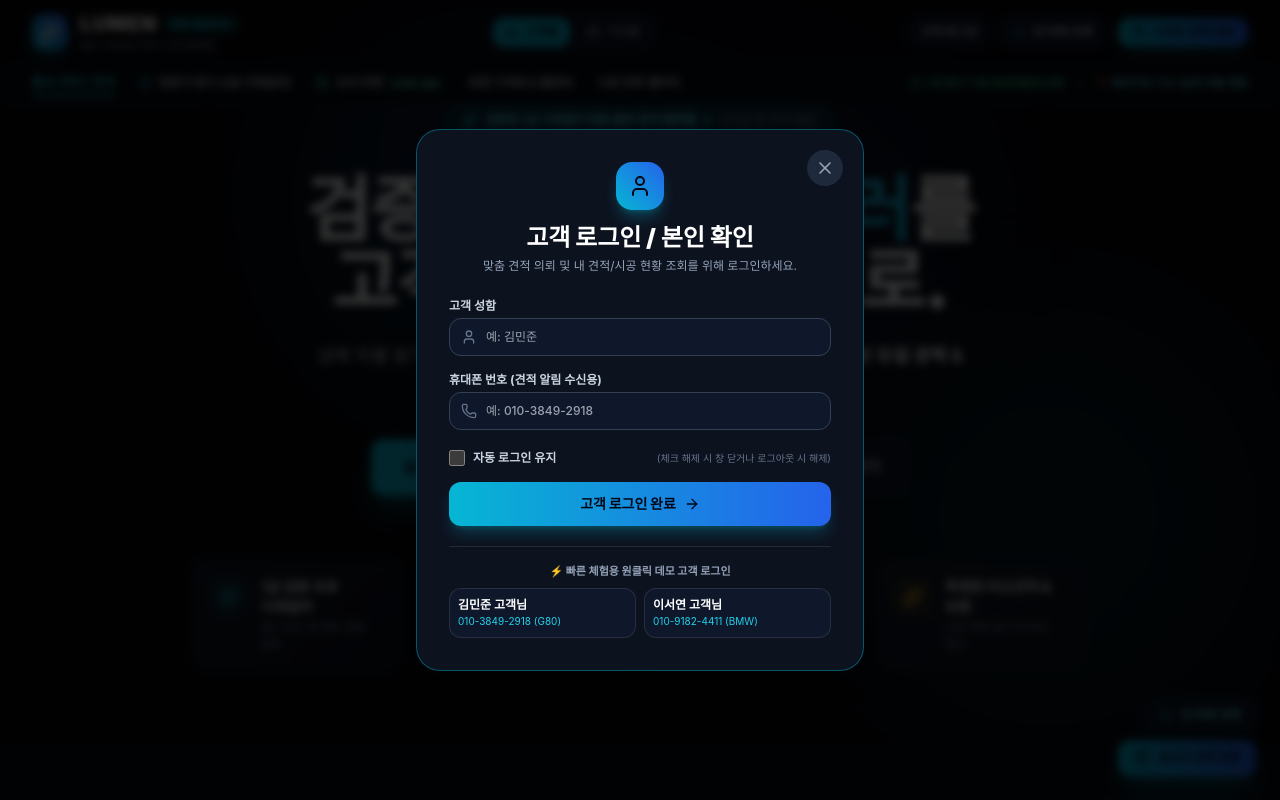
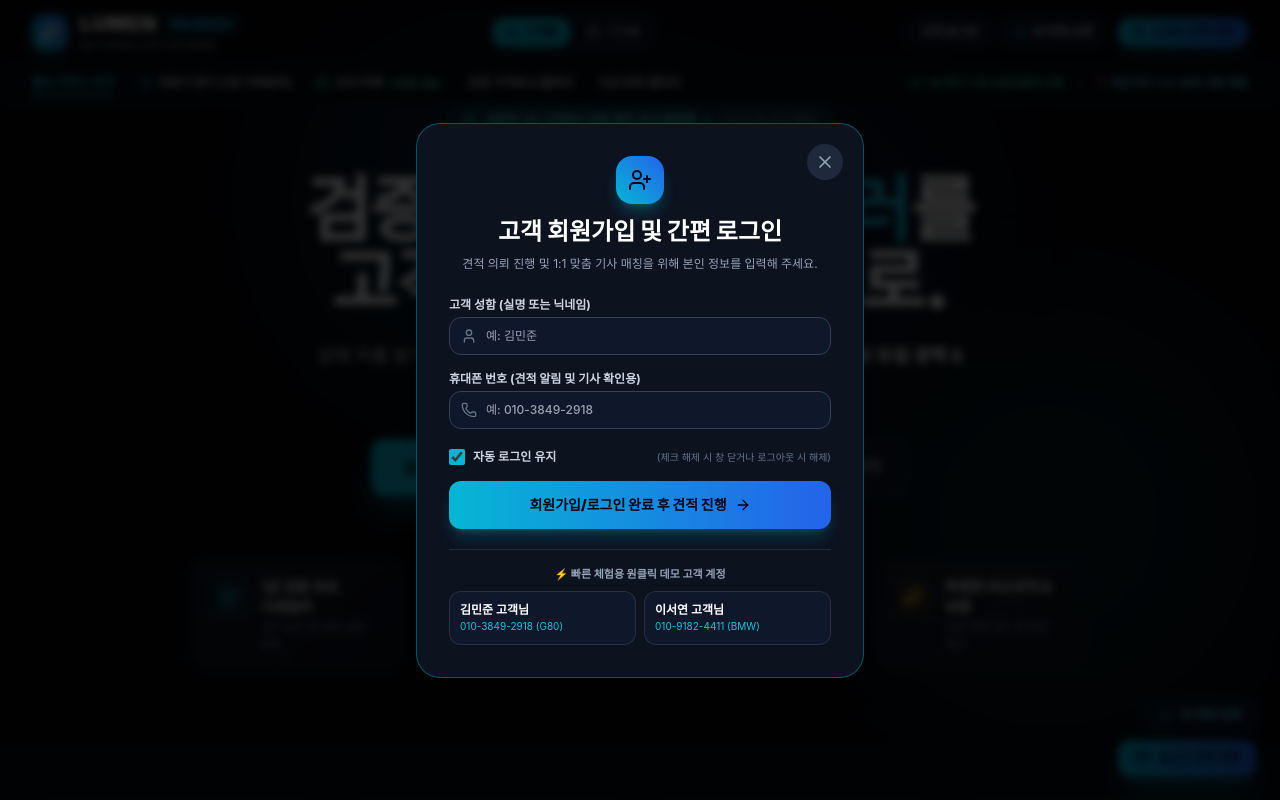
Before and after one commit to ankijung88-cloud/lumenDetail, a React (Vite) app: page / in a window 1280 px wide. Both pictures are taken after a click on the button "고객 로그인". Shown: the top 800 px of the page. Built offline with nearby package versions, Linux system fonts and the light colour scheme; a web font is replaced by a local one.

Commit message:
feat: enforce partner login gate on entry, allow free browsing on customer portal but require login/signup to submit quotes

```diff
--- a/src/components/CustomerAuthModal.jsx
+++ b/src/components/CustomerAuthModal.jsx
@@ -1,12 +1,18 @@
 import React, { useState } from 'react';
-import { User, Phone, ShieldCheck, CheckCircle2, Lock, X, Sparkles, ArrowRight } from 'lucide-react';
+import { User, Phone, ShieldCheck, CheckCircle2, Lock, X, Sparkles, ArrowRight, UserPlus } from 'lucide-react';
 import { loginCustomer } from '../utils/storage';
 import confetti from 'canvas-confetti';
 
-export const CustomerAuthModal = ({ isOpen, onClose, onSuccess }) => {
+export const CustomerAuthModal = ({
+  isOpen,
+  onClose,
+  onSuccess,
+  title = "고객 회원가입 및 간편 로그인",
+  subtitle = "견적 의뢰 진행 및 1:1 맞춤 기사 매칭을 위해 본인 정보를 입력해 주세요."
+}) => {
   const [name, setName] = useState('');
   const [phone, setPhone] = useState('');
-  const [rememberMe, setRememberMe] = useState(false);
+  const [rememberMe, setRememberMe] = useState(true); // default true for convenience
   const [error, setError] = useState('');
 
   if (!isOpen) return null;
@@ -52,11 +58,11 @@ export const CustomerAuthModal = ({ isOpen, onClose, onSuccess }) => {
         {/* Header */}
         <div className="text-center mb-6">
           <div className="w-12 h-12 rounded-2xl bg-gradient-to-tr from-cyan-500 to-blue-600 flex items-center justify-center mx-auto shadow-lg shadow-cyan-500/30 mb-3">
-            <User className="w-6 h-6 text-slate-950" />
+            <UserPlus className="w-6 h-6 text-slate-950" />
           </div>
-          <h3 className="text-2xl font-black text-white">고객 로그인 / 본인 확인</h3>
-          <p className="text-xs text-slate-400 mt-1">
-            맞춤 견적 의뢰 및 내 견적/시공 현황 조회를 위해 로그인하세요.
+          <h3 className="text-xl sm:text-2xl font-black text-white">{title}</h3>
+          <p className="text-xs text-slate-400 mt-1.5 leading-relaxed">
+            {subtitle}
           </p>
         </div>
 
@@ -69,7 +75,7 @@ export const CustomerAuthModal = ({ isOpen, onClose, onSuccess }) => {
         {/* Form */}
         <form onSubmit={handleSubmit} className="space-y-4 text-xs">
           <div>
-            <label className="block text-slate-300 font-bold mb-1">고객 성함</label>
+            <label className="block text-slate-300 font-bold mb-1">고객 성함 (실명 또는 닉네임)</label>
             <div className="relative">
               <User className="w-4 h-4 text-slate-500 absolute left-3 top-1/2 -translate-y-1/2" />
               <input
@@ -84,7 +90,7 @@ export const CustomerAuthModal = ({ isOpen, onClose, onSuccess }) => {
           </div>
 
           <div>
-            <label className="block text-slate-300 font-bold mb-1">휴대폰 번호 (견적 알림 수신용)</label>
+            <label className="block text-slate-300 font-bold mb-1">휴대폰 번호 (견적 알림 및 기사 확인용)</label>
             <div className="relative">
               <Phone className="w-4 h-4 text-slate-500 absolute left-3 top-1/2 -translate-y-1/2" />
               <input
@@ -114,9 +120,9 @@ export const CustomerAuthModal = ({ isOpen, onClose, onSuccess }) => {
 
           <button
             type="submit"
-            className="w-full py-3 rounded-xl bg-gradient-to-r from-cyan-500 to-blue-600 hover:from-cyan-400 hover:to-blue-500 text-slate-950 font-black text-sm shadow-lg shadow-cyan-500/25 flex items-center justify-center gap-2 transition-all hover:scale-[1.02] active:scale-[0.98]"
+            className="w-full py-3.5 rounded-xl bg-gradient-to-r from-cyan-500 to-blue-600 hover:from-cyan-400 hover:to-blue-500 text-slate-950 font-black text-sm shadow-lg shadow-cyan-500/25 flex items-center justify-center gap-2 transition-all hover:scale-[1.02] active:scale-[0.98]"
           >
-            <span>고객 로그인 완료</span>
+            <span>회원가입/로그인 완료 후 견적 진행</span>
             <ArrowRight className="w-4 h-4" />
           </button>
         </form>
@@ -124,22 +130,22 @@ export const CustomerAuthModal = ({ isOpen, onClose, onSuccess }) => {
         {/* 1-Click Demo Customer Accounts */}
         <div className="mt-5 pt-4 border-t border-white/10">
           <span className="text-[11px] text-slate-400 font-bold block mb-2 text-center">
-            ⚡ 빠른 체험용 원클릭 데모 고객 로그인
+            ⚡ 빠른 체험용 원클릭 데모 고객 계정
           </span>
           <div className="grid grid-cols-2 gap-2">
             <button
               onClick={() => handleQuickDemoLogin('김민준', '010-3849-2918')}
-              className="p-2 rounded-xl bg-slate-900 hover:bg-slate-800 border border-white/10 text-left transition-all text-xs"
+              className="p-2.5 rounded-xl bg-slate-900 hover:bg-slate-800 border border-white/10 text-left transition-all text-xs group"
             >
-              <strong className="text-white block">김민준 고객님</strong>
-              <span className="text-[10px] text-cyan-400">010-3849-2918 (G80)</span>
+              <strong className="text-white block group-hover:text-cyan-400">김민준 고객님</strong>
+              <span className="text-[10px] text-cyan-400/90">010-3849-2918 (G80)</span>
             </button>
             <button
               onClick={() => handleQuickDemoLogin('이서연', '010-9182-4411')}
-              className="p-2 rounded-xl bg-slate-900 hover:bg-slate-800 border border-white/10 text-left transition-all text-xs"
+              className="p-2.5 rounded-xl bg-slate-900 hover:bg-slate-800 border border-white/10 text-left transition-all text-xs group"
             >
-              <strong className="text-white block">이서연 고객님</strong>
-              <span className="text-[10px] text-cyan-400">010-9182-4411 (BMW)</span>
+              <strong className="text-white block group-hover:text-cyan-400">이서연 고객님</strong>
+              <span className="text-[10px] text-cyan-400/90">010-9182-4411 (BMW)</span>
             </button>
           </div>
         </div>
--- a/src/components/mobile/MobileQuickBookingSheet.jsx
+++ b/src/components/mobile/MobileQuickBookingSheet.jsx
@@ -1,10 +1,11 @@
 import React, { useState } from 'react';
 import {
   X, Sparkles, Navigation, Calendar, Clock, Car, Phone,
-  User, MapPin, CheckCircle2, ShieldCheck, ArrowRight, Zap, Building2, ChevronRight
+  User, MapPin, CheckCircle2, ShieldCheck, ArrowRight, Zap, Building2, ChevronRight, Lock
 } from 'lucide-react';
-import { saveMatchRequest, getTechnicians } from '../../utils/storage';
+import { saveMatchRequest, getTechnicians, getLoggedInCustomer } from '../../utils/storage';
 import { getTechniciansByProximity } from '../../data/techniciansData';
+import { CustomerAuthModal } from '../CustomerAuthModal';
 import confetti from 'canvas-confetti';
 
 const SERVICE_OPTIONS = [
@@ -26,9 +27,10 @@ export const MobileQuickBookingSheet = ({ isOpen, onClose, preselectedTech, onBo
   const [step, setStep] = useState(1); // 1: 서비스선택, 2: 차량/주소/일정, 3: 최단거리기사확인
   const [selectedService, setSelectedService] = useState(SERVICE_OPTIONS[0]);
   const [selectedZone, setSelectedZone] = useState('zone1');
+  const [isAuthModalOpen, setIsAuthModalOpen] = useState(false);
 
-  const [customerName, setCustomerName] = useState('안기정');
-  const [phone, setPhone] = useState('010-3333-8888');
+  const [customerName, setCustomerName] = useState(() => getLoggedInCustomer()?.name || '김민준');
+  const [phone, setPhone] = useState(() => getLoggedInCustomer()?.phone || '010-3849-2918');
   const [carModel, setCarModel] = useState('제네시스 G80');
   const [carColor, setCarColor] = useState('우유니 화이트');
   const [location, setLocation] = useState('인천 서구 청라커낼로 123');
@@ -49,13 +51,16 @@ export const MobileQuickBookingSheet = ({ isOpen, onClose, preselectedTech, onBo
   const zoneFee = (selectedService.price >= 200000 || selectedZone === 'zone1') ? 0 : (ZONE_OPTIONS.find(z => z.id === selectedZone)?.fee || 0);
   const totalPrice = selectedService.price + zoneFee;
 
-  const handleCompleteOrder = () => {
+  const executeMobileOrder = (custName, custPhone) => {
     setIsSubmitting(true);
 
     try {
+      const finalName = custName || customerName;
+      const finalPhone = custPhone || phone;
+
       const newReq = saveMatchRequest({
-        customerName,
-        phone,
+        customerName: finalName,
+        phone: finalPhone,
         carModel: `${carModel} (${carColor})`,
         carColor,
         serviceName: selectedService.name,
@@ -87,6 +92,22 @@ export const MobileQuickBookingSheet = ({ isOpen, onClose, preselectedTech, onBo
     } finally {
       setIsSubmitting(false);
     }
+  };
+
+  const handleCompleteOrder = () => {
+    const cust = getLoggedInCustomer();
+    if (!cust) {
+      setIsAuthModalOpen(true);
+      return;
+    }
+    executeMobileOrder(cust.name, cust.phone);
+  };
+
+  const handleAuthSuccess = (cust) => {
+    setIsAuthModalOpen(false);
+    setCustomerName(cust.name);
+    setPhone(cust.phone);
+    executeMobileOrder(cust.name, cust.phone);
   };
 
   return (
@@ -340,6 +361,15 @@ export const MobileQuickBookingSheet = ({ isOpen, onClose, preselectedTech, onBo
           </div>
         )}
 
+        {/* Customer Login / Signup Gate Modal */}
+        <CustomerAuthModal
+          isOpen={isAuthModalOpen}
+          onClose={() => setIsAuthModalOpen(false)}
+          onSuccess={handleAuthSuccess}
+          title="견적 의뢰를 위해 로그인이 필요합니다"
+          subtitle="간편 회원가입/로그인 후 1:1 담당 기사 매칭 및 견적 접수가 즉시 완료됩니다."
+        />
+
       </div>
     </div>
   );
--- a/src/pages/PartnerPortal.jsx
+++ b/src/pages/PartnerPortal.jsx
@@ -26,7 +26,7 @@ export const PartnerPortal = ({
   const [partnerTab, setPartnerTab] = useState('market'); // 'market' | 'myJobs' | 'settlement' | 'profile'
 
   // Authentication State for Technician
-  const [loggedInTech, setLoggedInTech] = useState(() => getLoggedInTechnician() || technicians[0] || null);
+  const [loggedInTech, setLoggedInTech] = useState(() => getLoggedInTechnician());
   const [loginPhone, setLoginPhone] = useState('');
   const [loginPin, setLoginPin] = useState('');
   const [rememberMe, setRememberMe] = useState(false);
```
Also changed, not shown: src/components/BookingForm.jsx (+56 -17 lines).
